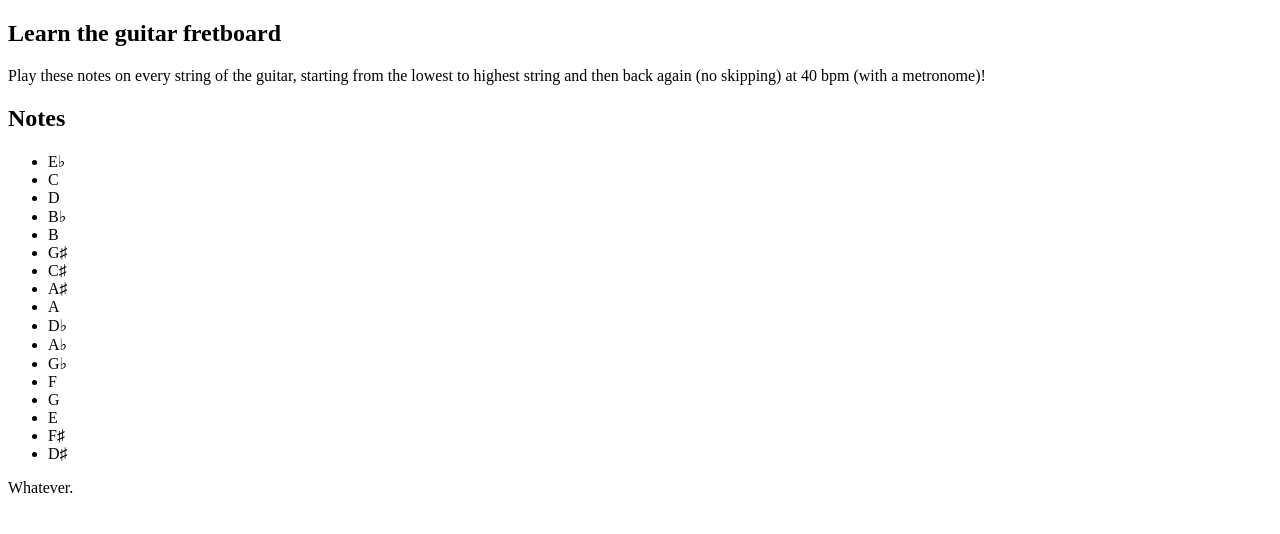
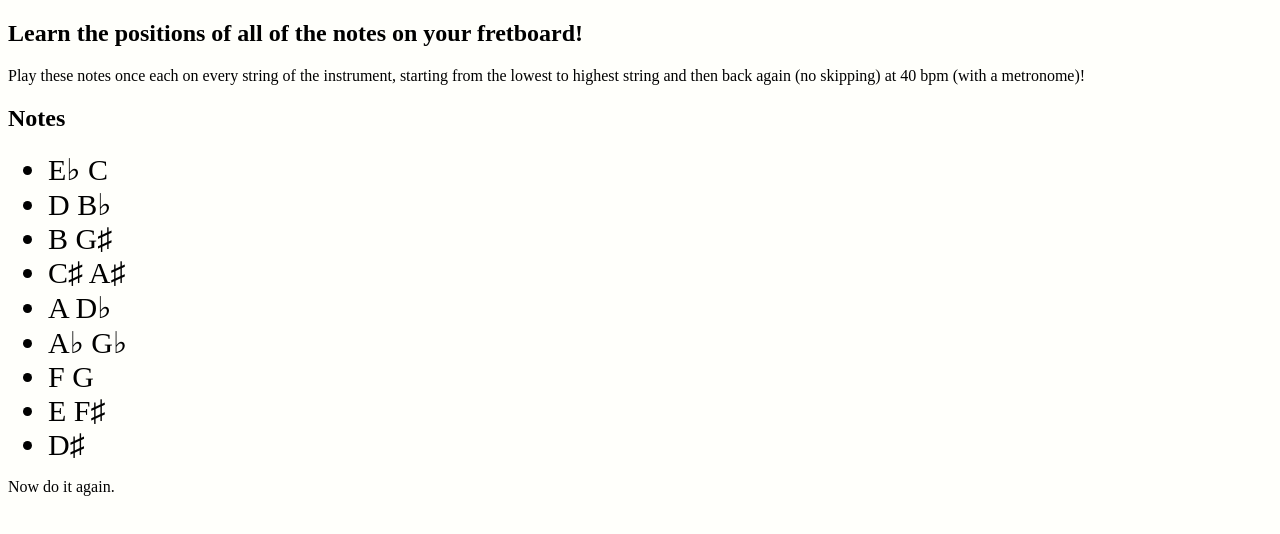
Before and after one commit to ivangayton/sillywebs, a plain HTML site: page notes.html in a window 1280 px wide. Drawn offline with Linux system fonts and the light colour scheme.

Commit message:
push dumb thing to sillywebs

```diff
--- a/notes.css
+++ b/notes.css
@@ -0,0 +1,7 @@
+body {
+    background: #fffffb;
+}
+
+li {
+    font-size: 30px;
+}
--- a/notes.html
+++ b/notes.html
@@ -1,10 +1,13 @@
 <!DOCTYPE html>
 <html>
+  <head>
+    <link rel="stylesheet" href="notes.css">
+  </head>
+
 <body>
+<h2>Learn the positions of all of the notes on your fretboard!</h2>
 
-<h2>Learn the guitar fretboard</h2>
-
-<p>Play these notes on every string of the guitar, starting from the lowest to highest string and then back again (no skipping) at 40 bpm (with a metronome)!</p>
+<p>Play these notes once each on every string of the instrument, starting from the lowest to highest string and then back again (no skipping) at 40 bpm (with a metronome)!</p>
 
 <p id="displayNotes"></p>
 
@@ -14,7 +17,7 @@
   writeRandomNotes();
 </script>
 
-<p>Whatever.</p>
+<p>Now do it again.</p>
 
 </body>
 </html>
--- a/notes.js
+++ b/notes.js
@@ -10,8 +10,13 @@ function writeRandomNotes()
 
     let html = `<h2>${header}</h2><ul>`;
 
-    for (const x of allnotes) {
-      html += `<li>${x}</li>`;
+    for (let i = 0; i < allnotes.length; i += 2) {
+	let x = allnotes[i];
+
+	let y = allnotes[i + 1];
+	if (typeof y == 'undefined') {y = "";}
+
+        html += `<li>${x} &#9; ${y}</li>`;
     }
 
     html += `</ul>`;
```
